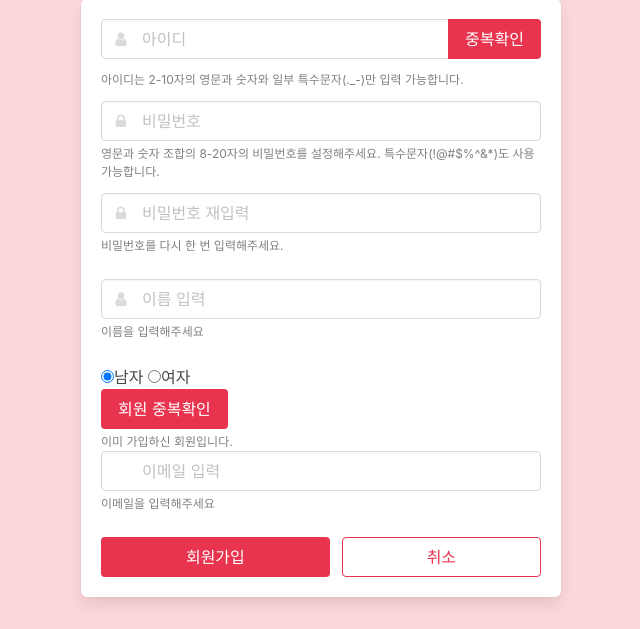
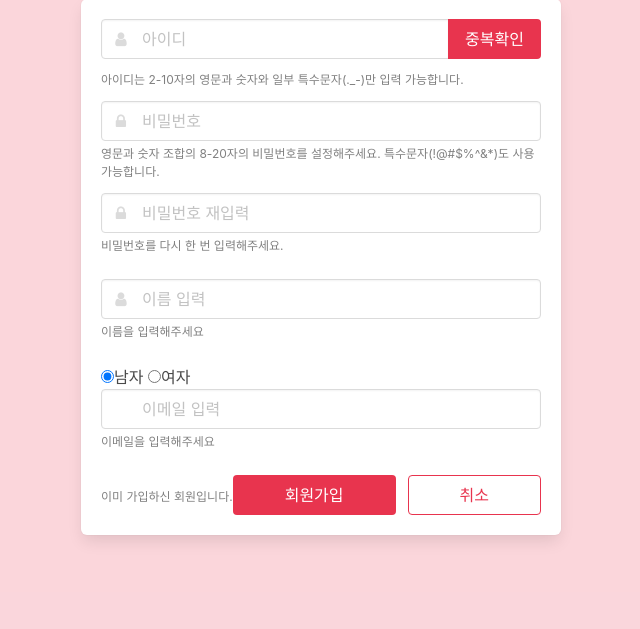
Before and after one commit to umsounghun/w1team5, a Python web app: template templates/membership.html in a window 1280 px wide. Shown: the part 171-800 px from the top of the page, without its empty margins (319-959 px from the left). Run offline with Jinja, Linux system fonts and the light colour scheme; the template is opened without the code that fills it, so the values that code supplies are empty; some libraries are stand-ins or nearby versions; some web fonts are replaced.

Commit message:
동일 인물 판별 작업 중 풀받기위해 임시 저장했습니다.

```diff
--- a/templates/membership.html
+++ b/templates/membership.html
@@ -60,7 +60,6 @@
     <script>
 
         var tmp_value = $('input:radio[name=radio_name]:checked').val();
-        console.log(tmp_value);
 
         function sign_up() {
             let username = $("#input-username").val();
@@ -69,7 +68,6 @@
             let name = $("#input-name").val();
             var gender = $('input[name=list]:checked').val();
             let email = $("#input-email").val()
-            console.log(username, password, password2, name, gender, email)
 
 
             if ($("#help-id").hasClass("is-danger")) {
@@ -117,9 +115,15 @@
                 $("#help-email").text("이메일이 아닙니다.").removeClass("is-safe").addClass("is-danger")
                 $("#input-email").focus()
                 return;
+            } else if (!email.includes(".")) {
+                $("#help-email").text("[ . ]를 입력해주세요.").removeClass("is-safe").addClass("is-danger")
+                $("#input-email").focus()
+                return;
             } else {
                 $("#help-email").text("이메일이 입력되었습니다.").removeClass("is-danger").addClass("is-success")
             }
+
+
             $.ajax({
                 type: "POST",
                 url: "/sign_up/save",
@@ -253,12 +257,6 @@
                                 <label><input type="radio" name="list" checked value="남자">남자</label>
                                 <label><input type="radio" name="list" value="여자">여자</label>
                             </div>
-                            <div id="btn-check-dup" class="control ">
-                                <button class="button is-sparta" onclick="check_dup_member()">회원 중복확인</button>
-                            </div>
-                            <div>
-                                <p id="help-member" class="help">이미 가입하신 회원입니다.</p>
-                            </div>
                         </div>
                         <div class="mb-5">
                             <div class="field">
@@ -271,6 +269,9 @@
                             </div>
                         </div>
                         <nav class="level is-mobile">
+                            <div>
+                                <p id="help-member" class="help">이미 가입하신 회원입니다.</p>
+                            </div>
                             <button class="level-item button is-sparta" onclick="sign_up()">
                                 회원가입
                             </button>
```
Also changed, not shown: app.py (+15 -2 lines).
